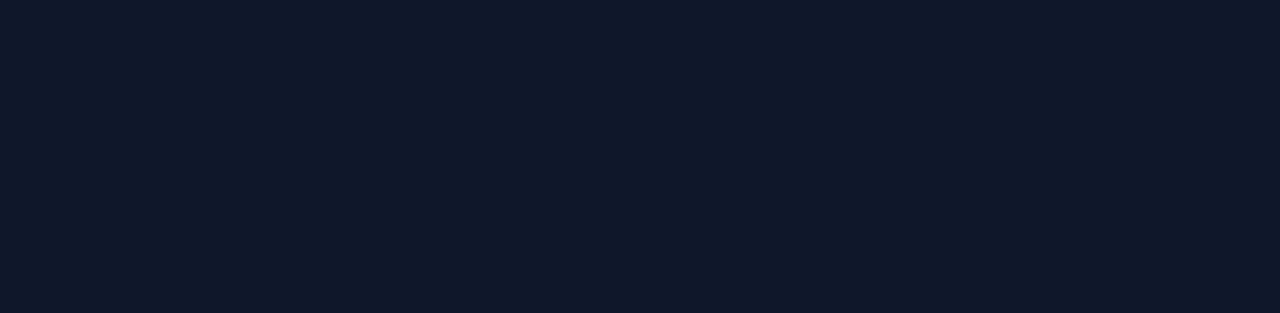
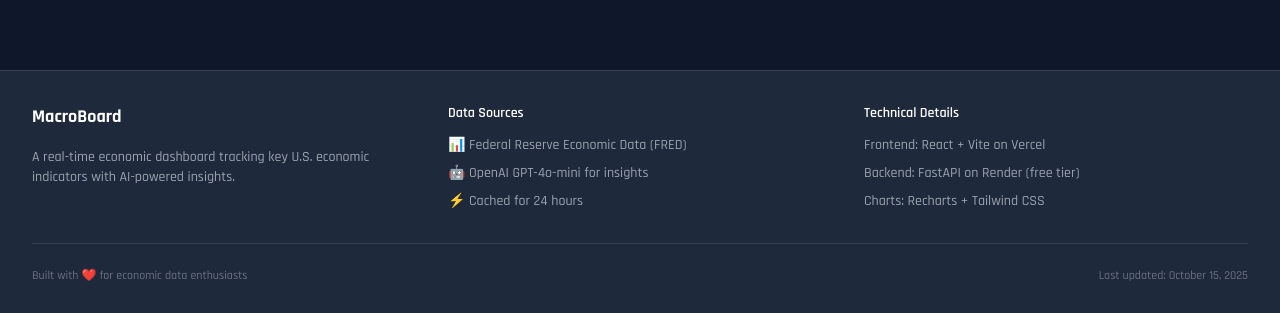
Before and after one commit to hansonq888/econ-dashboard, a React (Vite) app in the folder frontend/: page / in a window 1280 px wide. Shown: the part 912-1225 px from the top of the page. Before the commit the page ends 874 px from the top, so only its background shows below. Built offline with nearby package versions, Linux system fonts and the light colour scheme; no server answers.

Commit message:
footer and notes side notes

```diff
--- a/frontend/src/pages/Dashboard.jsx
+++ b/frontend/src/pages/Dashboard.jsx
@@ -340,6 +340,11 @@
               }`}>
                 REAL-TIME ECONOMIC DATA
               </p>
+              <p className={`text-xs mt-1 ${
+                darkMode ? 'text-gray-400' : 'text-gray-500'
+              }`}>
+                📊 Data sourced from Federal Reserve Economic Data (FRED)
+              </p>
               {dateRange && (
                 <p className={`text-xs mt-1 ${
                   darkMode ? 'text-gray-400' : 'text-gray-500'
@@ -407,6 +412,9 @@
                       <div className="truncate">Fed: {fed === null ? '—' : `${fed.toFixed(2)}%`}</div>
                       <div className="truncate">PCE y/y: {pceYoY === null ? '—' : formatPct(pceYoY)}</div>
                       <div className="truncate">10Y-3M: {t10y3m === null ? '—' : `${t10y3m.toFixed(2)}%`}</div>
+                    </div>
+                    <div className={`mt-2 text-xs ${darkMode ? 'text-gray-400' : 'text-gray-500'}`}>
+                      💡 Health score combines GDP growth, unemployment, inflation vs 2% target, Fed funds rate, consumer spending, and yield curve spread
                     </div>
                   </div>
                 );
@@ -764,6 +772,83 @@
           </div>
         </div>
       </div>
+
+      {/* Footer */}
+      <footer className={`mt-16 py-8 border-t ${
+        darkMode ? 'border-gray-700 bg-slate-800' : 'border-gray-200 bg-white'
+      }`}>
+        <div className="max-w-7xl mx-auto px-8">
+          <div className="grid grid-cols-1 md:grid-cols-3 gap-8">
+            {/* About */}
+            <div>
+              <h3 className={`text-lg font-bold mb-4 ${
+                darkMode ? 'text-white' : 'text-gray-800'
+              }`}>
+                MacroBoard
+              </h3>
+              <p className={`text-sm ${
+                darkMode ? 'text-gray-400' : 'text-gray-600'
+              }`}>
+                A real-time economic dashboard tracking key U.S. economic indicators with AI-powered insights.
+              </p>
+            </div>
+
+            {/* Data Sources */}
+            <div>
+              <h4 className={`text-sm font-semibold mb-3 ${
+                darkMode ? 'text-white' : 'text-gray-800'
+              }`}>
+                Data Sources
+              </h4>
+              <ul className={`space-y-2 text-sm ${
+                darkMode ? 'text-gray-400' : 'text-gray-600'
+              }`}>
+                <li>📊 Federal Reserve Economic Data (FRED)</li>
+                <li>🤖 OpenAI GPT-4o-mini for insights</li>
+                <li>⚡ Cached for 24 hours</li>
+              </ul>
+            </div>
+
+            {/* Technical Info */}
+            <div>
+              <h4 className={`text-sm font-semibold mb-3 ${
+                darkMode ? 'text-white' : 'text-gray-800'
+              }`}>
+                Technical Details
+              </h4>
+              <ul className={`space-y-2 text-sm ${
+                darkMode ? 'text-gray-400' : 'text-gray-600'
+              }`}>
+                <li>Frontend: React + Vite on Vercel</li>
+                <li>Backend: FastAPI on Render (free tier)</li>
+                <li>Charts: Recharts + Tailwind CSS</li>
+              </ul>
+            </div>
+          </div>
+
+          {/* Bottom Bar */}
+          <div className={`mt-8 pt-6 border-t ${
+            darkMode ? 'border-gray-700' : 'border-gray-200'
+          }`}>
+            <div className="flex flex-col md:flex-row justify-between items-center">
+              <p className={`text-xs ${
+                darkMode ? 'text-gray-500' : 'text-gray-400'
+              }`}>
+                Built with ❤️ for economic data enthusiasts
+              </p>
+              <p className={`text-xs mt-2 md:mt-0 ${
+                darkMode ? 'text-gray-500' : 'text-gray-400'
+              }`}>
+                Last updated: {new Date().toLocaleDateString('en-US', {
+                  year: 'numeric',
+                  month: 'long',
+                  day: 'numeric'
+                })}
+              </p>
+            </div>
+          </div>
+        </div>
+      </footer>
     </div>
   );
 }
```
